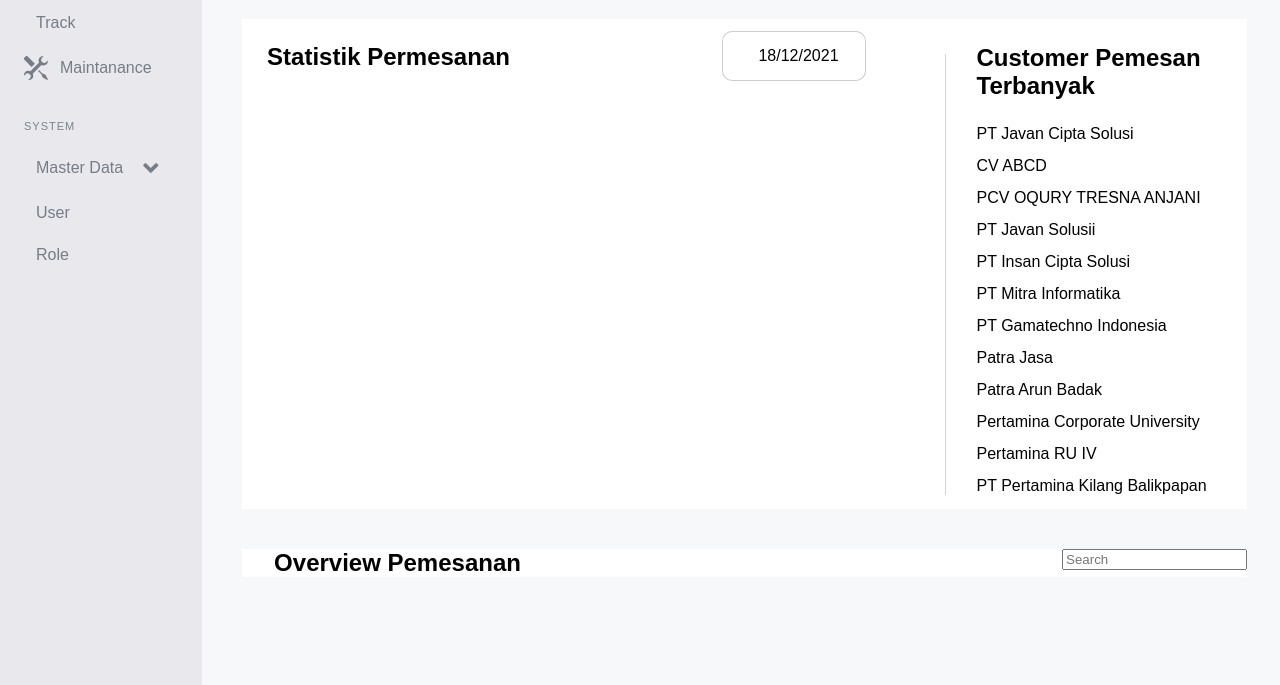
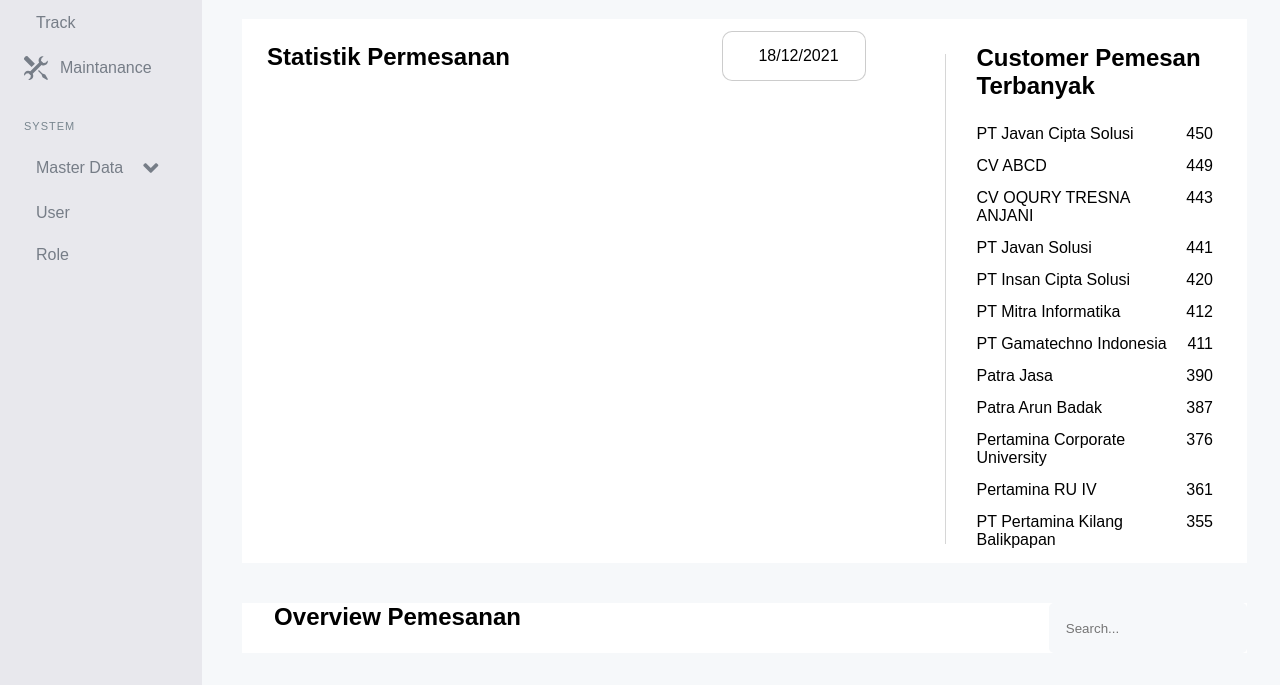
Before and after one commit to supersixaxis/dashboard, a plain HTML site: page index.html in a window 1280 px wide. Shown: the part 267-952 px from the top of the page. Drawn offline with Linux system fonts and the light colour scheme; a web font is replaced by a local one.

Commit message:
section customer esthetic + searchbar overview

```diff
--- a/index.html
+++ b/index.html
@@ -105,18 +105,54 @@
         <aside class="customer_container">
             <div class="customer_container2">
                     <h2>Customer Pemesan Terbanyak</h2>
+                    <div class="customer_container3">
                         <p>PT Javan Cipta Solusi</p>
+                        <p>450</p>
+                    </div>
+                    <div class="customer_container3">
                         <p>CV ABCD</p>
-                <p>PCV OQURY TRESNA ANJANI</p>
-                <p>PT Javan Solusii</p>
+                        <p>449</p>
+                    </div>
+                    <div class="customer_container3">
+                        <p>CV OQURY TRESNA ANJANI</p>
+                        <p>443</p>
+                    </div>
+                    <div class="customer_container3">
+                        <p>PT Javan Solusi</p>
+                        <p>441</p>
+                    </div>
+                    <div class="customer_container3">
                         <p>PT Insan Cipta Solusi</p>
+                        <p>420</p>
+                    </div>
+                    <div class="customer_container3">
                         <p>PT Mitra Informatika</p>
+                        <p>412</p>
+                    </div>
+                    <div class="customer_container3">
                         <p>PT Gamatechno Indonesia</p>
+                        <p>411</p>
+                    </div>
+                    <div class="customer_container3">
                         <p>Patra Jasa</p>
+                        <p>390</p>
+                    </div>
+                    <div class="customer_container3">
                         <p>Patra Arun Badak</p>
+                        <p>387</p>
+                    </div>
+                    <div class="customer_container3">
                         <p>Pertamina Corporate University</p>
+                        <p>376</p>
+                    </div>
+                    <div class="customer_container3">
                         <p>Pertamina RU IV</p>
+                        <p>361</p>
+                    </div>
+                    <div class="customer_container3">
                         <p>PT Pertamina Kilang Balikpapan</p>
+                        <p>355</p>
+                    </div>
             </div>
         </aside>
         </div>
@@ -127,7 +163,7 @@
             <div class="overview_header">
                 <h2>Overview Pemesanan</h2>
                 <form id="barre2" method='post' action='....'>
-                    <input title="Rechercher" class="searchba2" type="search" id="site-search" name="q" placeholder="Search">
+                    <input title="Rechercher" class="searchbar_overview" type="search" id="site-search" name="q" placeholder="    Search...">
                 </form>
 
             </div>
--- a/styles.css
+++ b/styles.css
@@ -249,6 +249,16 @@
 .customer_container2 h2 {
     margin: 25px 0px 25px 0px
 }
+.customer_container3 {
+    display: flex;
+    justify-content: space-between;
+    margin-right: 34px;
+}
+
+.customer_container3  p {
+    margin-bottom: 14px;
+}
+
 
 
 /* -------------------Overview---------------------- */
@@ -263,3 +273,12 @@
     justify-content: space-between;
     margin-left: 32px;
 }
+
+.searchbar_overview {
+    background-color: #F6F8FA;
+
+    border-radius: 5px;
+    border: 0px;
+    width: 198px;
+    height: 50px;
+}
```
Lines whose indentation alone changed are shown as unchanged.
